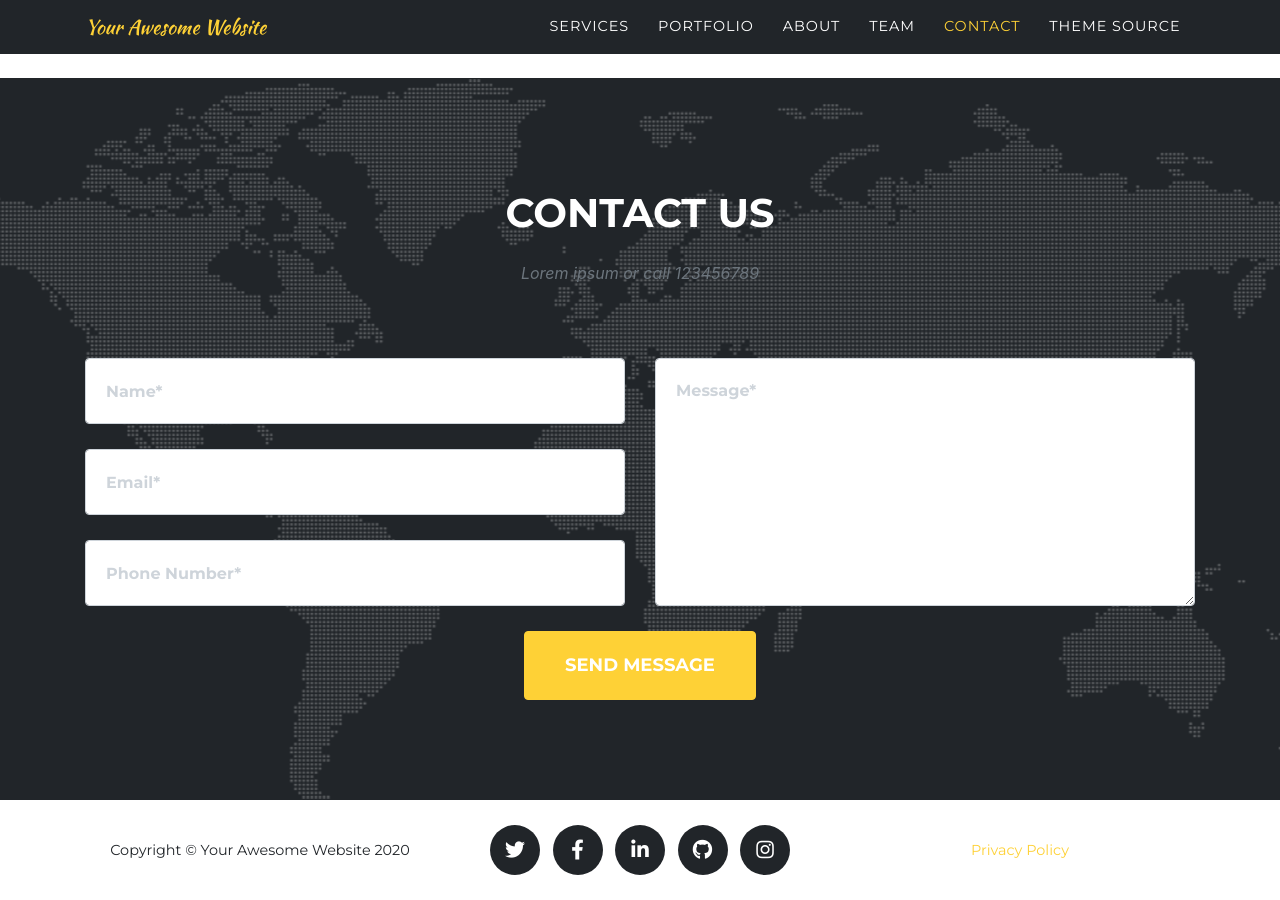
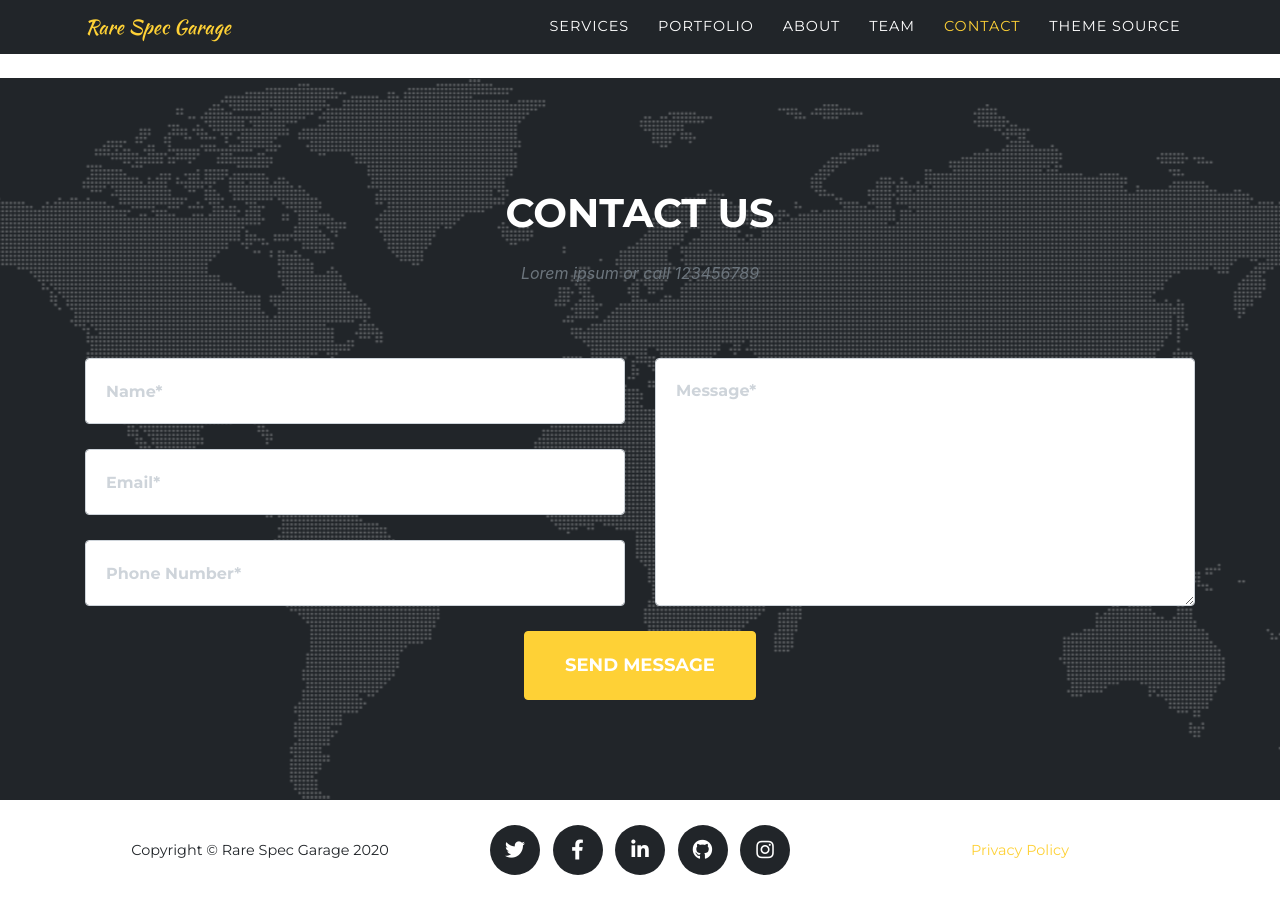
Before and after one commit to theoriginalkumar/theoriginalkumar, a Jekyll site: the page built from index.md, in a window 1280 px wide and 900 px high, scrolled down 5261 px. Built offline with Jekyll 4.4.1, drawn with Linux system fonts in a browser that asks for light colours; some web fonts are replaced.

Commit message:
Update _config.yml

```diff
--- a/_config.yml
+++ b/_config.yml
@@ -11,15 +11,13 @@
 # You can create any custom variable you would like, and they will be accessible
 # in the templates via {{ site.myvariable }}.
 
-theme: jekyll-agency
-
-url    : "" # the base hostname & protocol for your site, e.g. http://example.com
+url    : "https://rarespecgarage.com" # the base hostname & protocol for your site, e.g. http://example.com
 baseurl: "" # the subpath of your site, e.g. /blog
 
-title      : Your Awesome Website
-email      : your-email@example.com #this is also the email contact forms will go to
-description: "Site description"
-author     : Your Name
+title      : Rare Spec Garage
+email      : me@rarespecgarage.com #this is also the email contact forms will go to
+description: "TBD"
+author     : Raj Kumar
 # logo:     #optional, defaults to site title
   # path: assets\img\clients\creative-market.jpg
   # height: 60 #height in px, defaults to 52px
```
